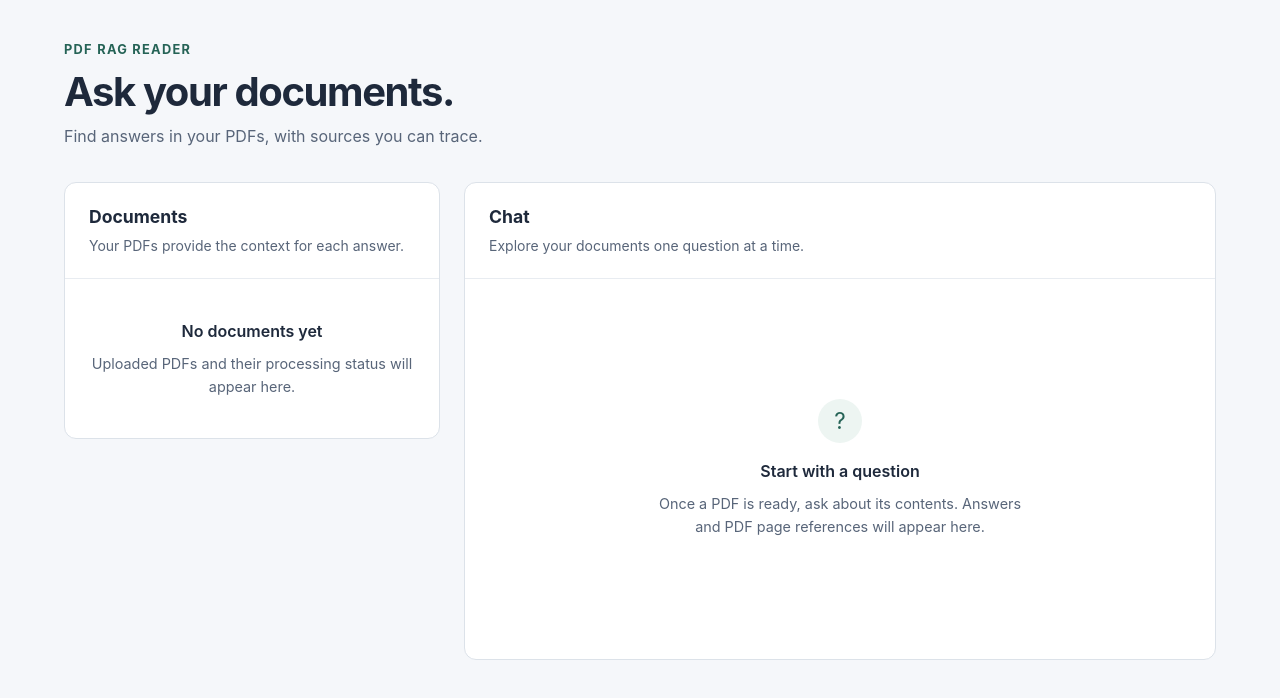
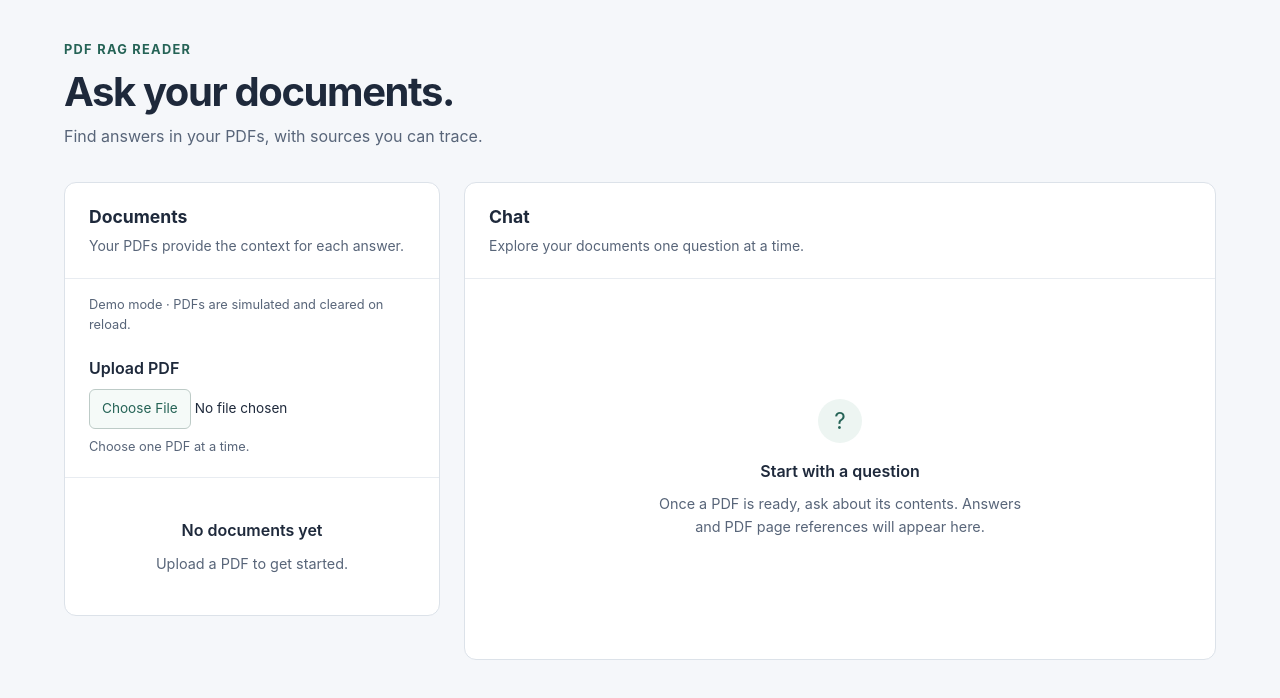
Before and after one commit to saujprof/local-ai-learnings, a Vue app in the folder 003-pdf-rag-reader/04-pdf-rag-reader/ui/: page / in a window 1280 px wide. Shown: the top 698 px of the page. Built offline with nearby package versions, Linux system fonts and the light colour scheme.

Commit message:
Adds document interactions

```diff
--- a/003-pdf-rag-reader/04-pdf-rag-reader/ui/src/App.vue
+++ b/003-pdf-rag-reader/04-pdf-rag-reader/ui/src/App.vue
@@ -12,10 +12,10 @@
           <h2 id="documents-title">Documents</h2>
           <p>Your PDFs provide the context for each answer.</p>
         </header>
-        <div class="empty-state">
-          <h3>No documents yet</h3>
-          <p>Uploaded PDFs and their processing status will appear here.</p>
-        </div>
+        <p class="mock-notice">Demo mode · PDFs are simulated and cleared on reload.</p>
+        <DocumentUpload :uploading="uploading" @upload="upload" />
+        <p v-if="error" class="document-error api-error" role="alert">{{ error }}</p>
+        <DocumentList :documents="documents" :loading="loading" :deleting-ids="deletingIds" @delete="remove" />
       </section>
 
       <section class="panel chat-panel" aria-labelledby="chat-title">
@@ -32,3 +32,11 @@
     </main>
   </div>
 </template>
+
+<script setup lang="ts">
+import DocumentUpload from './components/DocumentUpload.vue'
+import DocumentList from './components/DocumentList.vue'
+import { useDocuments } from './composables/useDocuments'
+
+const { documents, loading, uploading, deletingIds, error, upload, remove } = useDocuments()
+</script>
--- /dev/null
+++ b/003-pdf-rag-reader/04-pdf-rag-reader/ui/src/components/DocumentList.vue
@@ -0,0 +1,31 @@
+<template>
+  <p v-if="loading" class="empty-state" role="status">Loading documents…</p>
+  <div v-else-if="!documents.length" class="empty-state">
+    <h3>No documents yet</h3>
+    <p>Upload a PDF to get started.</p>
+  </div>
+  <ul v-else class="document-list" aria-label="Uploaded documents" aria-live="polite">
+    <li v-for="document in documents" :key="document.id" class="document-row">
+      <div class="document-details">
+        <p class="document-name">{{ document.name }}</p>
+        <span class="document-status" :class="`status-${deletingIds.has(document.id) ? 'deleting' : document.status}`">
+          {{ labels[deletingIds.has(document.id) ? 'deleting' : document.status] }}
+        </span>
+        <p v-if="document.error" class="document-error">{{ document.error }}</p>
+      </div>
+      <button type="button" :disabled="deletingIds.has(document.id) || document.status === 'deleting'"
+        :aria-label="`Delete ${document.name}`" @click="$emit('delete', document.id)">
+        {{ deletingIds.has(document.id) || document.status === 'deleting' ? 'Deleting…' : 'Delete' }}
+      </button>
+    </li>
+  </ul>
+</template>
+
+<script setup lang="ts">
+import type { PdfDocument, DocumentStatus } from '../types/document'
+defineProps<{ documents: PdfDocument[]; deletingIds: Set<string>; loading: boolean }>()
+defineEmits<{ delete: [id: string] }>()
+const labels: Record<DocumentStatus, string> = {
+  processing: 'Processing', ready: 'Ready', failed: 'Failed', deleting: 'Deleting',
+}
+</script>
--- /dev/null
+++ b/003-pdf-rag-reader/04-pdf-rag-reader/ui/src/components/DocumentUpload.vue
@@ -0,0 +1,19 @@
+<template>
+  <div class="document-upload">
+    <label for="pdf-upload">Upload PDF</label>
+    <input id="pdf-upload" type="file" accept=".pdf,application/pdf" :disabled="uploading" @change="selectFile" />
+    <p role="status">{{ uploading ? 'Uploading PDF…' : 'Choose one PDF at a time.' }}</p>
+  </div>
+</template>
+
+<script setup lang="ts">
+defineProps<{ uploading: boolean }>()
+const emit = defineEmits<{ upload: [file: File] }>()
+
+function selectFile(event: Event) {
+  const input = event.target as HTMLInputElement
+  const file = input.files?.[0]
+  if (file) emit('upload', file)
+  input.value = ''
+}
+</script>
--- /dev/null
+++ b/003-pdf-rag-reader/04-pdf-rag-reader/ui/src/composables/useDocuments.ts
@@ -0,0 +1,76 @@
+import { onMounted, onUnmounted, ref } from 'vue'
+import { deleteDocument, listDocuments, uploadDocument } from '../services/api'
+import type { PdfDocument } from '../types/document'
+
+export function useDocuments() {
+  const documents = ref<PdfDocument[]>([])
+  const loading = ref(true)
+  const uploading = ref(false)
+  const error = ref('')
+  const deletingIds = ref(new Set<string>())
+  let timer: ReturnType<typeof setTimeout> | undefined
+  let disposed = false
+  let revision = 0
+
+  function scheduleRefresh() {
+    clearTimeout(timer)
+    if (!disposed && documents.value.some((document) => document.status === 'processing')) {
+      timer = setTimeout(refresh, 1000)
+    }
+  }
+
+  async function refresh() {
+    clearTimeout(timer)
+    const startedAt = revision
+    try {
+      const result = await listDocuments()
+      // An upload or deletion may have completed while this request was pending.
+      if (!disposed && startedAt === revision) documents.value = result
+    } catch (cause) {
+      error.value = cause instanceof Error ? cause.message : 'Could not load documents.'
+    } finally {
+      loading.value = false
+      scheduleRefresh()
+    }
+  }
+
+  async function upload(file: File) {
+    if (uploading.value) return
+    uploading.value = true
+    error.value = ''
+    try {
+      const document = await uploadDocument(file)
+      revision++
+      documents.value.unshift(document)
+      scheduleRefresh()
+    } catch (cause) {
+      error.value = cause instanceof Error ? cause.message : 'Upload failed. Try again.'
+    } finally {
+      uploading.value = false
+    }
+  }
+
+  async function remove(id: string) {
+    if (deletingIds.value.has(id)) return
+    deletingIds.value.add(id)
+    error.value = ''
+    try {
+      await deleteDocument(id)
+      revision++
+      documents.value = documents.value.filter((document) => document.id !== id)
+    } catch (cause) {
+      error.value = cause instanceof Error ? cause.message : 'Deletion failed. Try again.'
+    } finally {
+      deletingIds.value.delete(id)
+      scheduleRefresh()
+    }
+  }
+
+  onMounted(refresh)
+  onUnmounted(() => {
+    disposed = true
+    clearTimeout(timer)
+  })
+
+  return { documents, loading, uploading, deletingIds, error, upload, remove }
+}
--- /dev/null
+++ b/003-pdf-rag-reader/04-pdf-rag-reader/ui/src/services/api.ts
@@ -0,0 +1,38 @@
+import type { PdfDocument } from '../types/document'
+
+// Temporary in-memory service. Reloading the page clears uploaded documents.
+// A filename ending in .fail.pdf simulates an ingestion failure.
+const documents: PdfDocument[] = []
+const processingEnds = new Map<string, number>()
+const delay = (ms: number) => new Promise<void>((resolve) => setTimeout(resolve, ms))
+
+export async function listDocuments(): Promise<PdfDocument[]> {
+  await delay(250)
+  for (const document of documents) {
+    const ends = processingEnds.get(document.id)
+    if (document.status === 'processing' && ends !== undefined && Date.now() >= ends) {
+      document.status = document.name.toLowerCase().endsWith('.fail.pdf') ? 'failed' : 'ready'
+      if (document.status === 'failed') document.error = 'Could not process this PDF. Delete it and try another file.'
+      processingEnds.delete(document.id)
+    }
+  }
+  return documents.map((document) => ({ ...document }))
+}
+
+export async function uploadDocument(file: File): Promise<PdfDocument> {
+  if (!file.name.toLowerCase().endsWith('.pdf')) throw new Error('Choose a PDF file.')
+  if (file.size === 0) throw new Error('This file is empty. Choose a PDF with content.')
+  await delay(700)
+  const document: PdfDocument = { id: crypto.randomUUID(), name: file.name, status: 'processing' }
+  documents.unshift(document)
+  processingEnds.set(document.id, Date.now() + 3000)
+  return { ...document }
+}
+
+export async function deleteDocument(id: string): Promise<void> {
+  await delay(700)
+  const index = documents.findIndex((document) => document.id === id)
+  if (index === -1) throw new Error('Document not found. Refresh the document list and try again.')
+  documents.splice(index, 1)
+  processingEnds.delete(id)
+}
--- a/003-pdf-rag-reader/04-pdf-rag-reader/ui/src/style.css
+++ b/003-pdf-rag-reader/04-pdf-rag-reader/ui/src/style.css
@@ -131,3 +131,102 @@ p {
     min-height: 280px;
   }
 }
+
+.mock-notice {
+  margin: 16px 24px 0;
+  font-size: 0.8rem;
+}
+
+.document-upload {
+  display: grid;
+  gap: 8px;
+  padding: 20px 24px;
+  border-bottom: 1px solid #e8ecf1;
+}
+
+.document-upload label {
+  font-weight: 600;
+}
+
+.document-upload input {
+  width: 100%;
+  min-width: 0;
+  font: inherit;
+  font-size: 0.85rem;
+}
+
+.document-upload p, .document-error {
+  font-size: 0.8rem;
+}
+
+button, input::file-selector-button {
+  padding: 8px 12px;
+  border: 1px solid #bdcbc7;
+  border-radius: 6px;
+  background: #f5faf8;
+  color: #256356;
+  font: inherit;
+  cursor: pointer;
+}
+
+button:hover:not(:disabled), input::file-selector-button:hover {
+  background: #e8f2ed;
+}
+
+button:disabled, input:disabled {
+  opacity: 0.6;
+  cursor: wait;
+}
+
+button:focus-visible, input:focus-visible {
+  outline: 2px solid #256356;
+  outline-offset: 3px;
+}
+
+.document-list {
+  margin: 0;
+  padding: 0;
+  list-style: none;
+}
+
+.document-row {
+  display: flex;
+  align-items: start;
+  gap: 12px;
+  padding: 20px 24px;
+}
+
+.document-row + .document-row {
+  border-top: 1px solid #e8ecf1;
+}
+
+.document-details {
+  flex: 1;
+  min-width: 0;
+}
+
+.document-name {
+  color: #1e293b;
+  font-weight: 600;
+  font-size: 0.9rem;
+}
+
+.document-row button {
+  flex-shrink: 0;
+  font-size: 0.8rem;
+}
+
+.document-status {
+  display: inline-block;
+  margin-top: 6px;
+  padding: 2px 8px;
+  border-radius: 4px;
+  font-size: 0.75rem;
+  background: #edf0f5;
+}
+
+.status-ready { color: #256356; background: #edf5f2; }
+.status-processing { color: #77500d; background: #fff4d9; }
+.status-failed { color: #a02929; background: #fff0f0; }
+.document-error { margin-top: 8px; color: #a02929; }
+.api-error { margin: 16px 24px; }
--- /dev/null
+++ b/003-pdf-rag-reader/04-pdf-rag-reader/ui/src/types/document.ts
@@ -0,0 +1,8 @@
+export type DocumentStatus = 'processing' | 'ready' | 'failed' | 'deleting'
+
+export interface PdfDocument {
+  id: string
+  name: string
+  status: DocumentStatus
+  error?: string
+}
```
Also changed, not shown: 1 other file (tests, documents, lock files or other folders).
